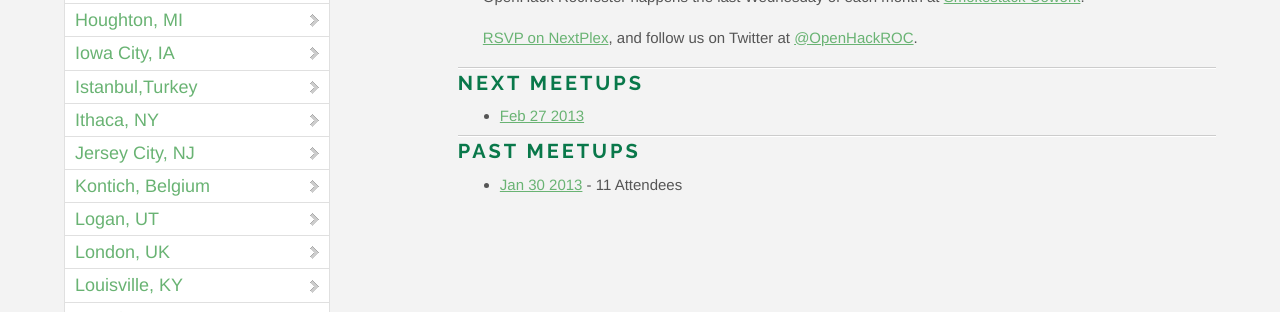
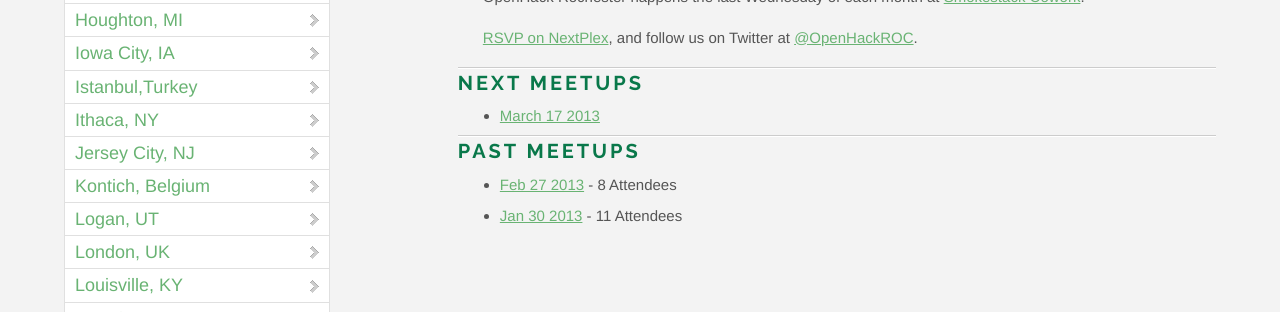
Before and after one commit to OpenHack/openhack.github.com, a Jekyll site: the page built from rochester/index.markdown, in a window 1280 px wide. Shown: the part 842-1154 px from the top of the page. Built offline with Jekyll 4.4.1, drawn with Linux system fonts in a browser that asks for light colours; nearby versions of some CDN libraries; Markdown is read by kramdown in place of the engine named in the settings; comment, search, counter and statistics services are not loaded.

Commit message:
Added March meetup to Rochester

```diff
--- a/rochester/index.markdown
+++ b/rochester/index.markdown
@@ -12,12 +12,13 @@
 OpenHack Rochester happens the last Wednesday of each month at [Smokestack Cowork](http://smokestackcowork.com).
 
 
-[RSVP on NextPlex](http://nextplex.com/rochester-ny/calendar/events/3432-openhack-rochester), and follow us on Twitter at [@OpenHackROC](https://twitter.com/OpenHackROC).
+[RSVP on NextPlex](http://nextplex.com/rochester-ny/calendar/events/4347-openhack-rochester), and follow us on Twitter at [@OpenHackROC](https://twitter.com/OpenHackROC).
 
 ### Next meetups
 
-* [Feb 27 2013](http://nextplex.com/rochester-ny/calendar/events/3432-openhack-rochester)
+* [March 17 2013](http://nextplex.com/rochester-ny/calendar/events/4347-openhack-rochester)
 
 ### Past meetups
 
+* [Feb 27 2013](http://nextplex.com/rochester-ny/calendar/events/3432-openhack-rochester) - 8 Attendees
 * [Jan 30 2013](http://nextplex.com/rochester-ny/calendar/events/1369-openhack-rochester) - 11 Attendees
```
